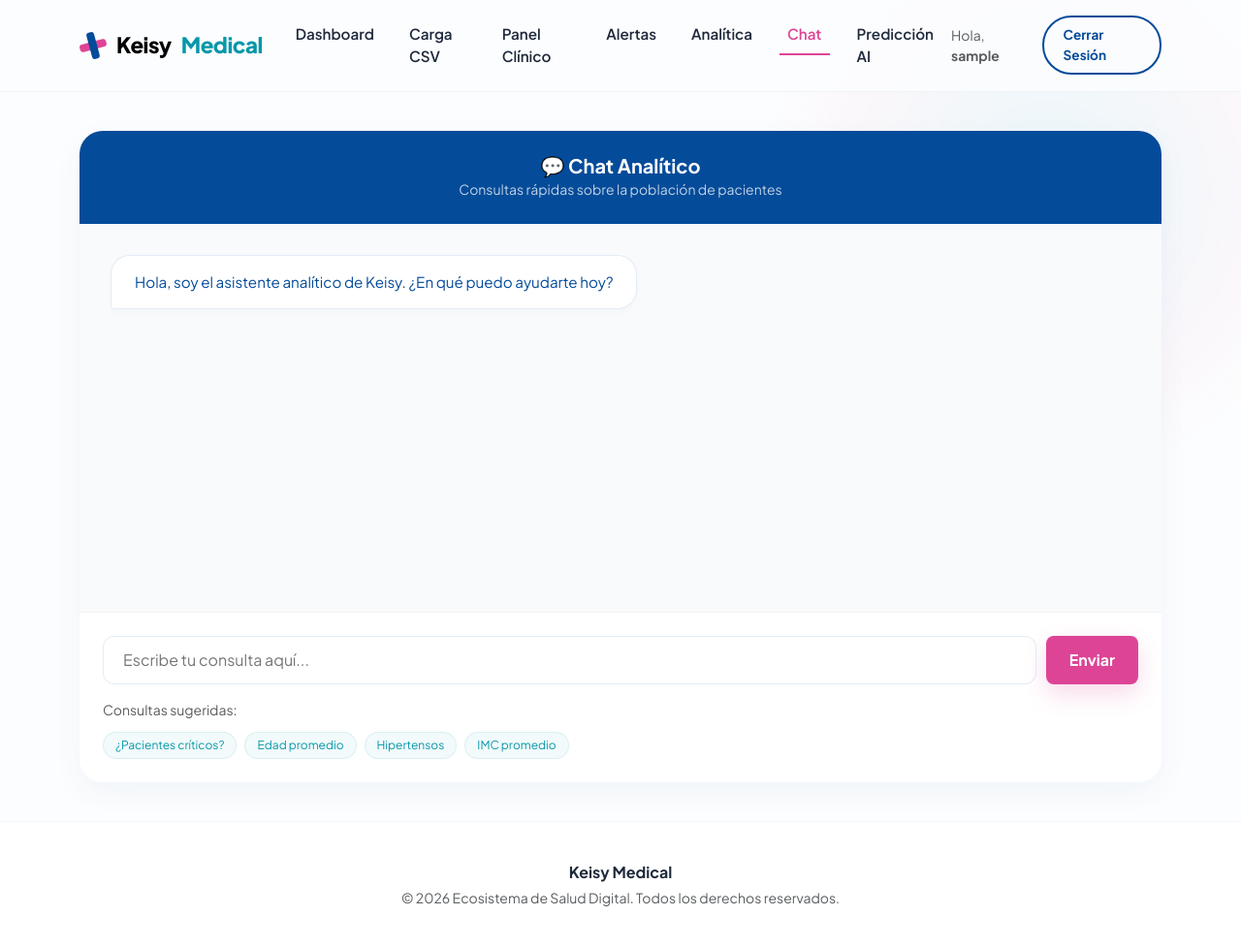
After one commit to emilymontec/KEISY, a Django app: page /chat/ in a window 1280 px wide. The commit adds this page. Shown: the whole page at 97% size. Run offline with Django 5.2, Linux system fonts and the light colour scheme; the visitor is signed in with stand-in values (Sample User, id 1).

Commit message:
Actualizacion; auto advices - analytic chat

```diff
--- a/analytics/urls.py
+++ b/analytics/urls.py
@@ -1,6 +1,7 @@
 from django.urls import path
-from .views import clinical_analytics
+from .views import clinical_analytics, analytical_chat
 
 urlpatterns = [
     path('analytics/', clinical_analytics, name='clinical_analytics'),
+    path('chat/', analytical_chat, name='analytical_chat'),
 ]
--- a/analytics/views.py
+++ b/analytics/views.py
@@ -82,3 +82,36 @@ def clinical_analytics(request):
     }
 
     return render(request, 'analytics/clinical_analytics.html', context)
+
+@login_required
+def analytical_chat(request):
+    answer = None
+    query = request.GET.get('q', '').lower().strip()
+
+    if query:
+        # Lógica de respuestas predefinidas (Chat Analítico sin LLM)
+        if 'cuántos pacientes críticos' in query or 'cuantos pacientes criticos' in query:
+            count = Patient.objects.filter(riesgo='CRITICO').count()
+            answer = f"Actualmente existen {count} pacientes críticos."
+        elif 'cuántos pacientes hay' in query or 'cuantos pacientes hay' in query or 'total de pacientes' in query:
+            count = Patient.objects.count()
+            answer = f"El sistema tiene registrados un total de {count} pacientes."
+        elif 'riesgo alto' in query:
+            count = Patient.objects.filter(riesgo='ALTO').count()
+            answer = f"Hay {count} pacientes clasificados con riesgo alto."
+        elif 'diabéticos' in query or 'diabeticos' in query:
+            count = Patient.objects.filter(es_diabetico=True).count()
+            answer = f"Se han identificado {count} pacientes con diagnóstico de diabetes."
+        elif 'hipertensos' in query:
+            count = Patient.objects.filter(es_hipertenso=True).count()
+            answer = f"Contamos con {count} pacientes hipertensos registrados."
+        elif 'promedio de edad' in query or 'edad promedio' in query:
+            avg_age = Patient.objects.aggregate(Avg('edad'))['edad__avg']
+            answer = f"La edad promedio de los pacientes es de {round(avg_age, 1)} años."
+        elif 'imc promedio' in query or 'promedio de imc' in query:
+            avg_imc = Patient.objects.aggregate(Avg('imc'))['imc__avg']
+            answer = f"El índice de masa corporal (IMC) promedio es de {round(avg_imc, 2)}."
+        else:
+            answer = "Lo siento, no tengo una respuesta predefinida para esa consulta. Prueba preguntando por pacientes críticos, hipertensos, diabéticos o promedios generales."
+
+    return render(request, 'analytics/chat.html', {'answer': answer, 'query': query})
--- /dev/null
+++ b/templates/analytics/chat.html
@@ -0,0 +1,143 @@
+{% extends 'base.html' %}
+
+{% block title %}Keisy Medical | Chat Analítico{% endblock %}
+
+{% block extra_css %}
+<style>
+    .chat-container {
+        max-width: 800px;
+        margin: 2rem auto;
+    }
+    .chat-card {
+        border-radius: 24px;
+        background: white;
+        box-shadow: 0 10px 30px rgba(4, 75, 153, 0.05);
+        overflow: hidden;
+    }
+    .chat-header {
+        background: var(--primary-dark);
+        color: white;
+        padding: 1.5rem;
+        text-align: center;
+    }
+    .chat-body {
+        height: 400px;
+        overflow-y: auto;
+        padding: 2rem;
+        background: #f8fafc;
+        display: flex;
+        flex-direction: column;
+        gap: 1.5rem;
+    }
+    .message {
+        max-width: 80%;
+        padding: 1rem 1.5rem;
+        border-radius: 20px;
+        font-size: 0.95rem;
+        line-height: 1.5;
+    }
+    .message-user {
+        align-self: flex-end;
+        background: var(--primary-light);
+        color: white;
+        border-bottom-right-radius: 4px;
+    }
+    .message-bot {
+        align-self: flex-start;
+        background: white;
+        color: var(--primary-dark);
+        border: 1px solid rgba(4, 75, 153, 0.1);
+        border-bottom-left-radius: 4px;
+        box-shadow: 0 4px 6px rgba(0,0,0,0.02);
+    }
+    .chat-footer {
+        padding: 1.5rem;
+        background: white;
+        border-top: 1px solid rgba(0,0,0,0.05);
+    }
+    .chat-input-group {
+        display: flex;
+        gap: 10px;
+    }
+    .chat-input {
+        flex-grow: 1;
+        border-radius: 12px;
+        border: 1px solid rgba(4, 75, 153, 0.1);
+        padding: 12px 20px;
+        outline: none;
+    }
+    .chat-input:focus {
+        border-color: var(--primary-light);
+    }
+    .suggested-queries {
+        display: flex;
+        flex-wrap: wrap;
+        gap: 8px;
+        margin-top: 1rem;
+    }
+    .query-tag {
+        font-size: 0.75rem;
+        padding: 4px 12px;
+        background: rgba(6, 151, 170, 0.05);
+        color: var(--primary-medium);
+        border-radius: 20px;
+        text-decoration: none;
+        transition: all 0.2s;
+        border: 1px solid rgba(6, 151, 170, 0.1);
+    }
+    .query-tag:hover {
+        background: var(--primary-medium);
+        color: white;
+    }
+</style>
+{% endblock %}
+
+{% block content %}
+<div class="chat-container">
+    <div class="chat-card">
+        <div class="chat-header">
+            <h5 class="fw-bold mb-0">💬 Chat Analítico</h5>
+            <small class="opacity-75">Consultas rápidas sobre la población de pacientes</small>
+        </div>
+
+        <div class="chat-body" id="chatBody">
+            <div class="message message-bot">
+                Hola, soy el asistente analítico de Keisy. ¿En qué puedo ayudarte hoy?
+            </div>
+
+            {% if query %}
+            <div class="message message-user">
+                {{ query }}
+            </div>
+            {% endif %}
+
+            {% if answer %}
+            <div class="message message-bot">
+                {{ answer }}
+            </div>
+            {% endif %}
+        </div>
+
+        <div class="chat-footer">
+            <form method="GET" action="{% url 'analytical_chat' %}" class="chat-input-group">
+                <input type="text" name="q" class="chat-input" placeholder="Escribe tu consulta aquí..." autocomplete="off" required>
+                <button type="submit" class="btn btn-primary-custom px-4 rounded-3">Enviar</button>
+            </form>
+
+            <div class="suggested-queries">
+                <span class="small text-muted w-100 mb-1">Consultas sugeridas:</span>
+                <a href="?q=¿Cuántos pacientes críticos hay?" class="query-tag">¿Pacientes críticos?</a>
+                <a href="?q=¿Cuál es el promedio de edad?" class="query-tag">Edad promedio</a>
+                <a href="?q=¿Cuántos hipertensos hay?" class="query-tag">Hipertensos</a>
+                <a href="?q=¿Cuál es el IMC promedio?" class="query-tag">IMC promedio</a>
+            </div>
+        </div>
+    </div>
+</div>
+
+<script>
+    // Auto scroll al final del chat
+    const chatBody = document.getElementById('chatBody');
+    chatBody.scrollTop = chatBody.scrollHeight;
+</script>
+{% endblock %}
--- a/templates/base.html
+++ b/templates/base.html
@@ -226,6 +226,9 @@
                             <a class="nav-link {% if request.resolver_match.url_name == 'clinical_analytics' %}active{% endif %}" href="{% url 'clinical_analytics' %}">Analítica</a>
                         </li>
                         <li class="nav-item">
+                            <a class="nav-link {% if request.resolver_match.url_name == 'analytical_chat' %}active{% endif %}" href="{% url 'analytical_chat' %}">Chat</a>
+                        </li>
+                        <li class="nav-item">
                             <a class="nav-link {% if request.resolver_match.url_name == 'predict_individual' %}active{% endif %}" href="{% url 'predict_individual' %}">Predicción AI</a>
                         </li>
                         {% endif %}
```
Also changed, not shown: patients/models.py (+29 -0 lines), templates/patients/patient_detail.html (+12 -0 lines).
